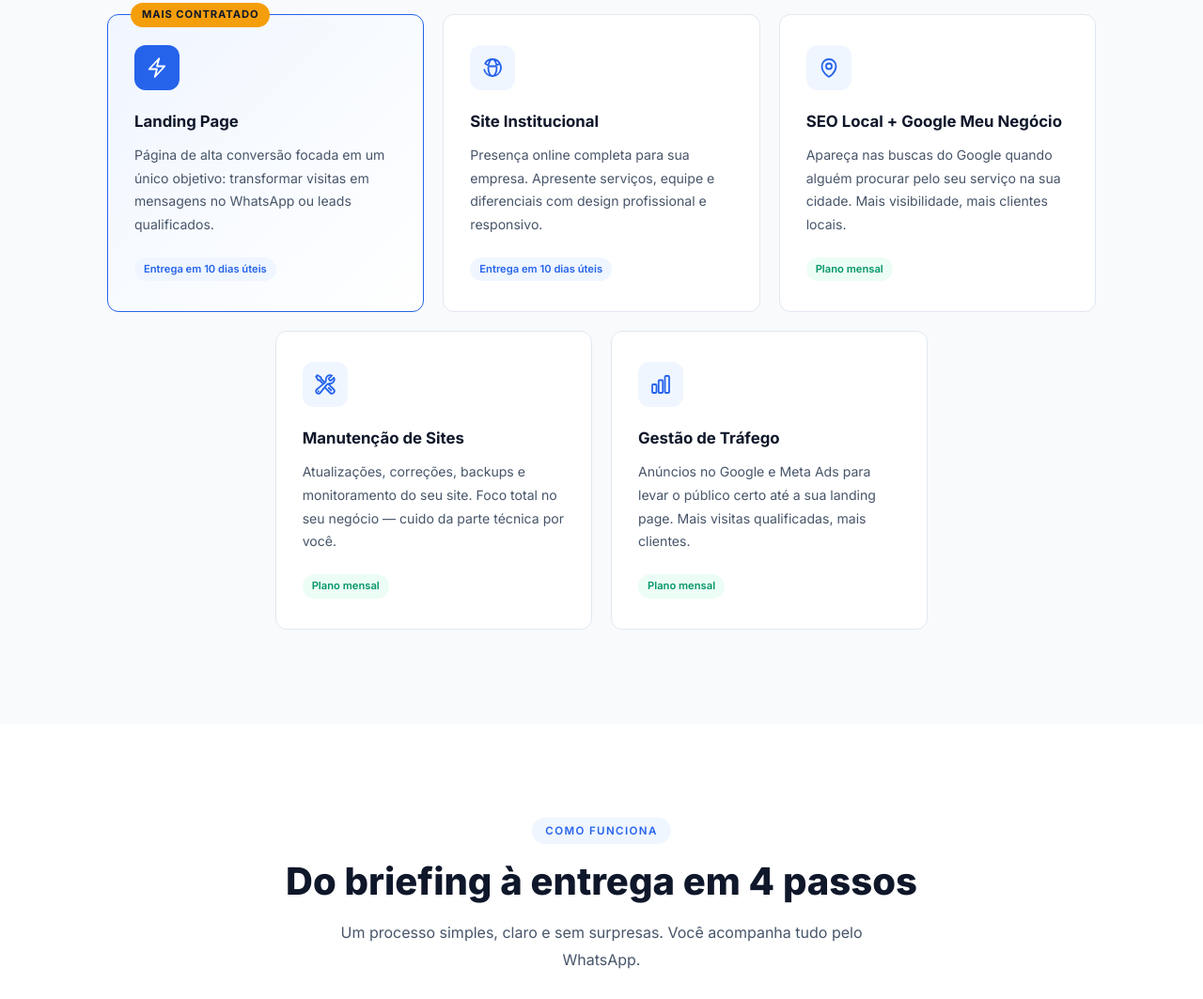
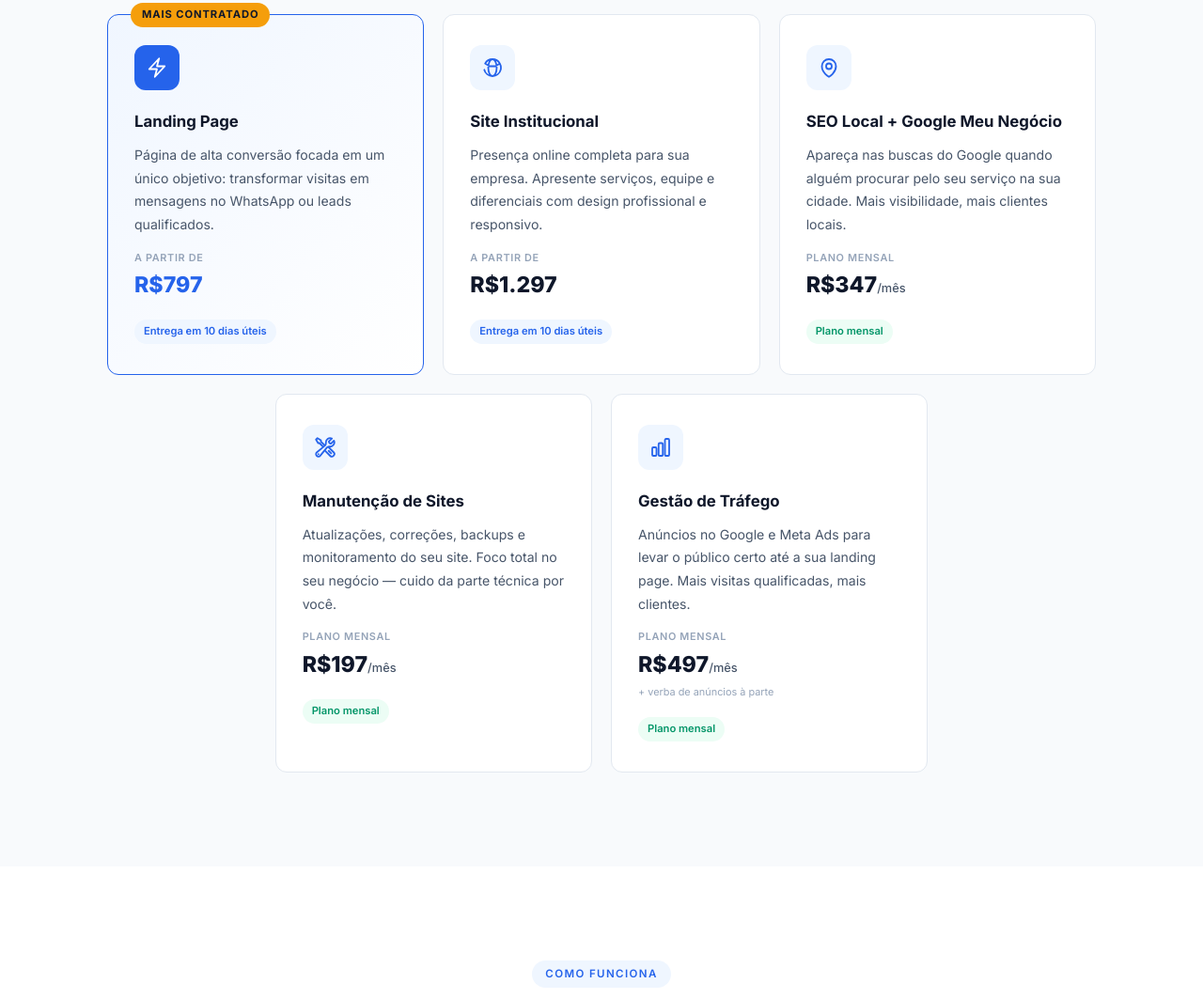
Before and after one commit to ItaloRuy/landpage_italo, a plain HTML site: page index.html in a window 1280 px wide. Shown: the part 1223-2286 px from the top of the page at 94% size. Drawn offline with Linux system fonts and the light colour scheme.

Commit message:
Adiciona preços âncora nos cards de serviço
Landing Page: a partir de R$797
Site Institucional: a partir de R$1.297
SEO Local: R$347/mês
Manutenção: R$197/mês
Gestão de Tráfego: R$497/mês (+ verba à parte)

Co-Authored-By: Claude Sonnet 4.6 <noreply@anthropic.com>

```diff
--- a/index.html
+++ b/index.html
@@ -255,6 +255,12 @@
         .servico-card.destaque .card-icon svg { color: var(--white); }
         .card-title { font-size: 1.05rem; font-weight: 700; color: var(--navy); margin-bottom: 10px; }
         .card-desc { font-size: 0.88rem; color: var(--text-sub); line-height: 1.75; margin-bottom: 20px; }
+        .card-price { margin: -6px 0 16px; }
+        .card-price-label { display: block; font-size: 0.68rem; font-weight: 600; text-transform: uppercase; letter-spacing: 0.06em; color: var(--text-muted); margin-bottom: 2px; }
+        .card-price-value { font-size: 1.45rem; font-weight: 800; color: var(--navy); }
+        .card-price-value small { font-size: 0.8rem; font-weight: 500; color: var(--text-sub); }
+        .servico-card.destaque .card-price-value { color: var(--blue); }
+        .card-price-note { display: block; font-size: 0.68rem; color: var(--text-muted); margin-top: 2px; }
         .card-tag {
             display: inline-block; font-size: 0.7rem; font-weight: 600;
             color: var(--blue); background: var(--blue-light); padding: 4px 10px; border-radius: 99px;
@@ -575,6 +581,10 @@
                         </div>
                         <h3 class="card-title">Landing Page</h3>
                         <p class="card-desc">Página de alta conversão focada em um único objetivo: transformar visitas em mensagens no WhatsApp ou leads qualificados.</p>
+                        <div class="card-price">
+                            <span class="card-price-label">a partir de</span>
+                            <span class="card-price-value">R$797</span>
+                        </div>
                         <span class="card-tag">Entrega em 10 dias úteis</span>
                     </div>
 
@@ -584,6 +594,10 @@
                         </div>
                         <h3 class="card-title">Site Institucional</h3>
                         <p class="card-desc">Presença online completa para sua empresa. Apresente serviços, equipe e diferenciais com design profissional e responsivo.</p>
+                        <div class="card-price">
+                            <span class="card-price-label">a partir de</span>
+                            <span class="card-price-value">R$1.297</span>
+                        </div>
                         <span class="card-tag">Entrega em 10 dias úteis</span>
                     </div>
 
@@ -593,6 +607,10 @@
                         </div>
                         <h3 class="card-title">SEO Local + Google Meu Negócio</h3>
                         <p class="card-desc">Apareça nas buscas do Google quando alguém procurar pelo seu serviço na sua cidade. Mais visibilidade, mais clientes locais.</p>
+                        <div class="card-price">
+                            <span class="card-price-label">plano mensal</span>
+                            <span class="card-price-value">R$347<small>/mês</small></span>
+                        </div>
                         <span class="card-tag mensal">Plano mensal</span>
                     </div>
 
@@ -602,6 +620,10 @@
                         </div>
                         <h3 class="card-title">Manutenção de Sites</h3>
                         <p class="card-desc">Atualizações, correções, backups e monitoramento do seu site. Foco total no seu negócio — cuido da parte técnica por você.</p>
+                        <div class="card-price">
+                            <span class="card-price-label">plano mensal</span>
+                            <span class="card-price-value">R$197<small>/mês</small></span>
+                        </div>
                         <span class="card-tag mensal">Plano mensal</span>
                     </div>
 
@@ -611,6 +633,11 @@
                         </div>
                         <h3 class="card-title">Gestão de Tráfego</h3>
                         <p class="card-desc">Anúncios no Google e Meta Ads para levar o público certo até a sua landing page. Mais visitas qualificadas, mais clientes.</p>
+                        <div class="card-price">
+                            <span class="card-price-label">plano mensal</span>
+                            <span class="card-price-value">R$497<small>/mês</small></span>
+                            <span class="card-price-note">+ verba de anúncios à parte</span>
+                        </div>
                         <span class="card-tag mensal">Plano mensal</span>
                     </div>
 
```
